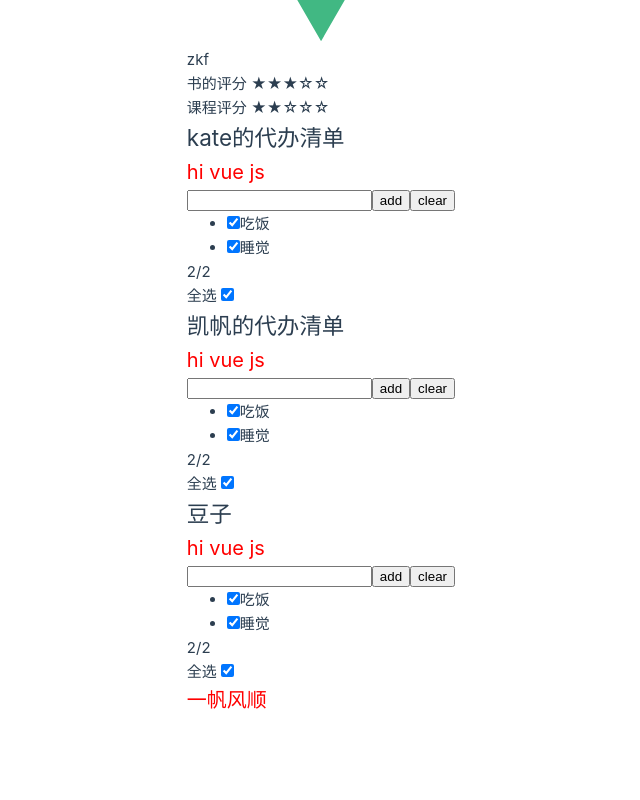
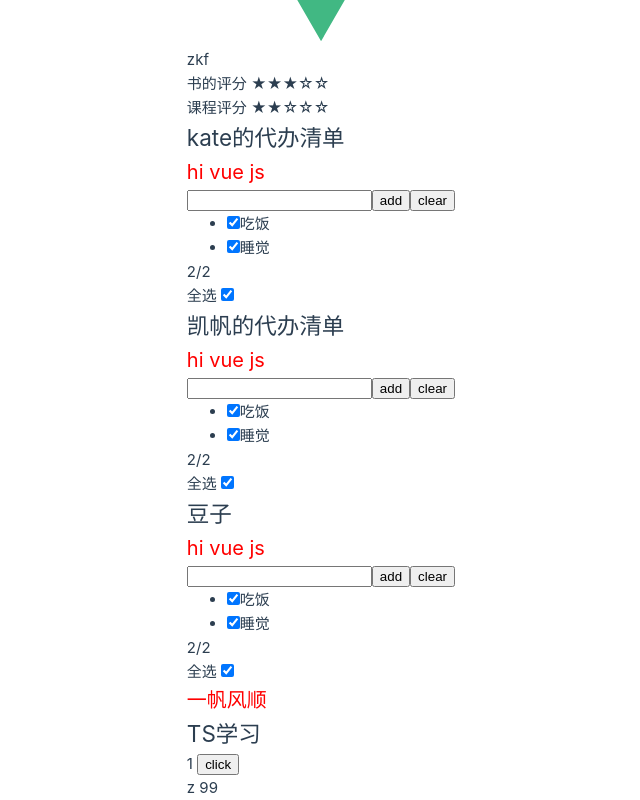
Before and after one commit to imkf-zhang/vue3_bili, a Vue app: page / in a window 1280 px wide. Shown: the part 430-1230 px from the top of the page, without its empty margins (185-825 px from the left). Before the commit the page ends 1146 px from the top, so only its background shows below. Built offline with nearby package versions, Linux system fonts and the light colour scheme; no server answers.

Commit message:
feat: ts demo组件提交

```diff
--- a/src/App.vue
+++ b/src/App.vue
@@ -14,13 +14,19 @@
     <todo-list itemKey="tolist3"> </todo-list>
     <div></div>
     <h1>一帆风顺</h1>
+
+    <h2>TS学习</h2>
+    <learn-ts></learn-ts>
   </div>
 </template>
 <script setup>
 import TodoList from './components/TodoList.vue'
 import RateComponents from './components/RateComponents.vue'
+import LearnTs from './components/LearnTs.vue'
 import logo from './assets/logo.svg'
 import logo1 from './assets/logo.svg?raw'
+
+
 console.log('logo', logo)
 console.log('logo1', logo1)
 import {ref} from 'vue';
--- /dev/null
+++ b/src/components/LearnTs.vue
@@ -0,0 +1,31 @@
+<template>
+
+  <div>
+    {{count}}
+    <button @click="add">click</button>
+   <div v-for="(item,index) in course" :key="index">
+  {{item.name}}
+  {{item.price}}
+  </div>
+  </div>
+</template>
+<script setup lang="ts">
+import {ref} from 'vue';
+
+let count = ref<number>(1)
+
+interface Course {
+  name: string,
+  price: number
+}
+let course = ref<Course[]>([{name: 'z', price: 99}])
+function add() {
+  course.value.push({
+    name: `vue ${count.value}`,
+    price: count.value
+  })
+
+}
+</script>
+<style lang="scss">
+</style>
```
